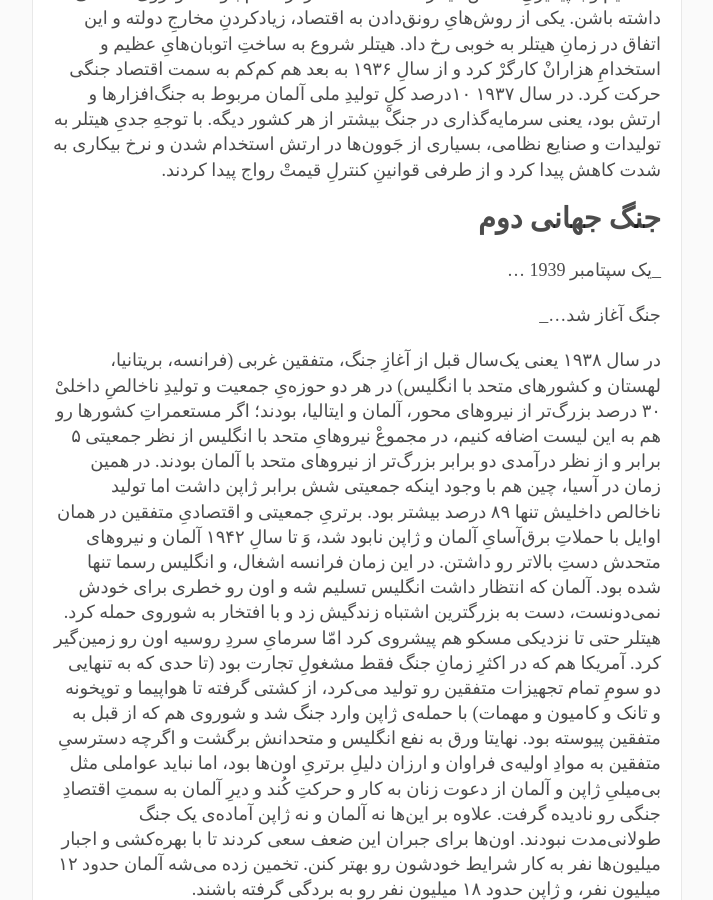
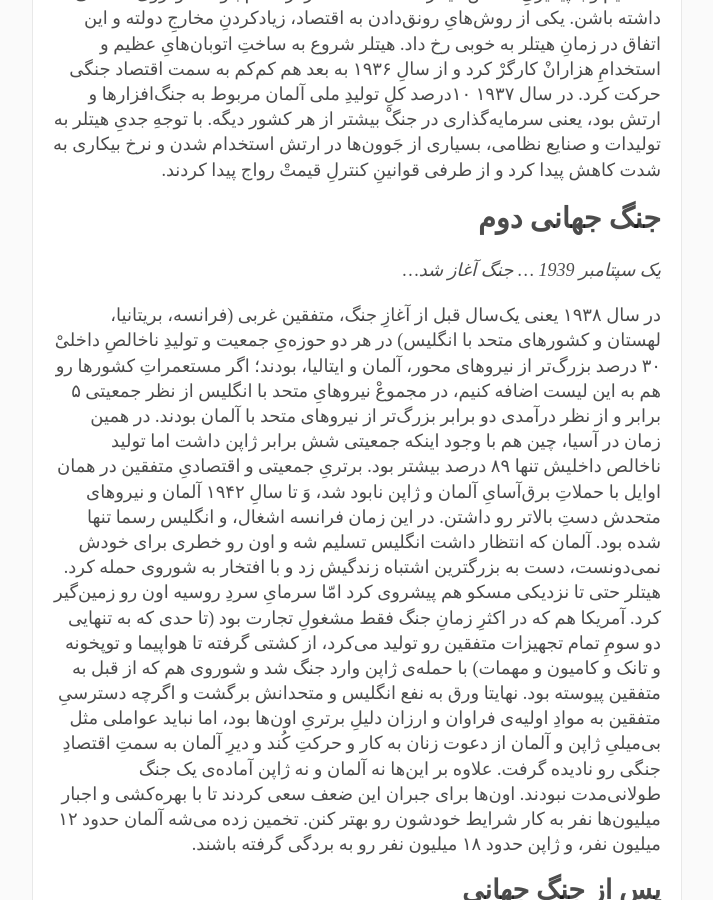
Before and after one commit to scroogepodcast/scroogepodcast.github.io, a Jekyll site: the page built from _posts/2020-02-09-E03.md, in a window 1280 px wide and 900 px high, scrolled down 2146 px. Shown: the whole window, without its empty margins (283-996 px from the left). Built offline with Jekyll 4.4.1, drawn with Linux system fonts in a browser that asks for light colours; some web fonts are replaced.

Commit message:
Update 2020-02-09-E03.md

```diff
--- a/_posts/2020-02-09-E03.md
+++ b/_posts/2020-02-09-E03.md
@@ -37,10 +37,8 @@ _سی ژانویه 1933 ...
 یکی از روش‌هایِ رونق‌دادن به اقتصاد، زیادکردنِ مخارجِ دولته و این اتفاق در زمانِ هیتلر به خوبی رخ داد. هیتلر شروع به ساختِ اتوبان‌هایِ عظیم و استخدامِ هزارانْ کارگرْ کرد و از سالِ ۱۹۳۶ به بعد هم کم‌کم به سمت اقتصاد جنگی حرکت کرد. در سال ۱۹۳۷    ۱۰‌درصد کلِ تولیدِ ملی آلمان مربوط به جنگ‌افزارها و ارتش بود، یعنی سرمایه‌گذاری در جنگْ بیشتر از هر کشور دیگه. با توجهِ جدیِ هیتلر به تولیدات و صنایع نظامی، بسیاری از جَوون‌ها در ارتش استخدام شدن و نرخ بیکاری به شدت کاهش پیدا کرد و از طرفی قوانینِ کنترلِ قیمتْ رواج پیدا کردند.
 
 # جنگ جهانی دوم
-
-_یک سپتامبر 1939 …
-
-جنگ آغاز شد…_
+_یک سپتامبر 1939 …_
+_جنگ آغاز شد…_
 
 در سال ۱۹۳۸ یعنی یک‌سال قبل از آغازِ جنگ، متفقین غربی (فرانسه، بریتانیا، لهستان و کشورهای متحد با انگلیس) در هر دو حوزه‌یِ جمعیت و تولیدِ ناخالصِ داخلیْ ۳۰ درصد بزرگ‌تر از نیروهای محور، آلمان و ایتالیا، بودند؛ اگر مستعمراتِ کشورها رو هم به این لیست اضافه کنیم، در مجموعْ نیروهایِ متحد با انگلیس از نظر جمعیتی ۵ برابر و از نظر درآمدی دو برابر بزرگ‌تر از نیروهای متحد با آلمان بودند. در همین زمان در آسیا، چین هم با وجود اینکه جمعیتی شش برابر ژاپن داشت اما تولید ناخالص داخلیش تنها ۸۹ درصد بیشتر بود.
 برتریِ جمعیتی و اقتصادیِ متفقین در همان اوایل با حملاتِ برق‌آسایِ آلمان و ژاپن نابود شد، وَ تا سالِ ۱۹۴۲ آلمان و نیروهای متحدش دستِ بالاتر رو داشتن. در این زمان فرانسه اشغال، و انگلیس رسما تنها شده بود. آلمان که انتظار داشت انگلیس تسلیم شه و اون رو خطری برای خودش نمی‌دونست، دست به بزرگترین اشتباه زندگیش زد و با افتخار به شوروی حمله کرد. هیتلر حتی تا نزدیکی مسکو هم پیشروی کرد امّا سرمایِ سردِ روسیه اون رو زمین‌گیر کرد.
```
